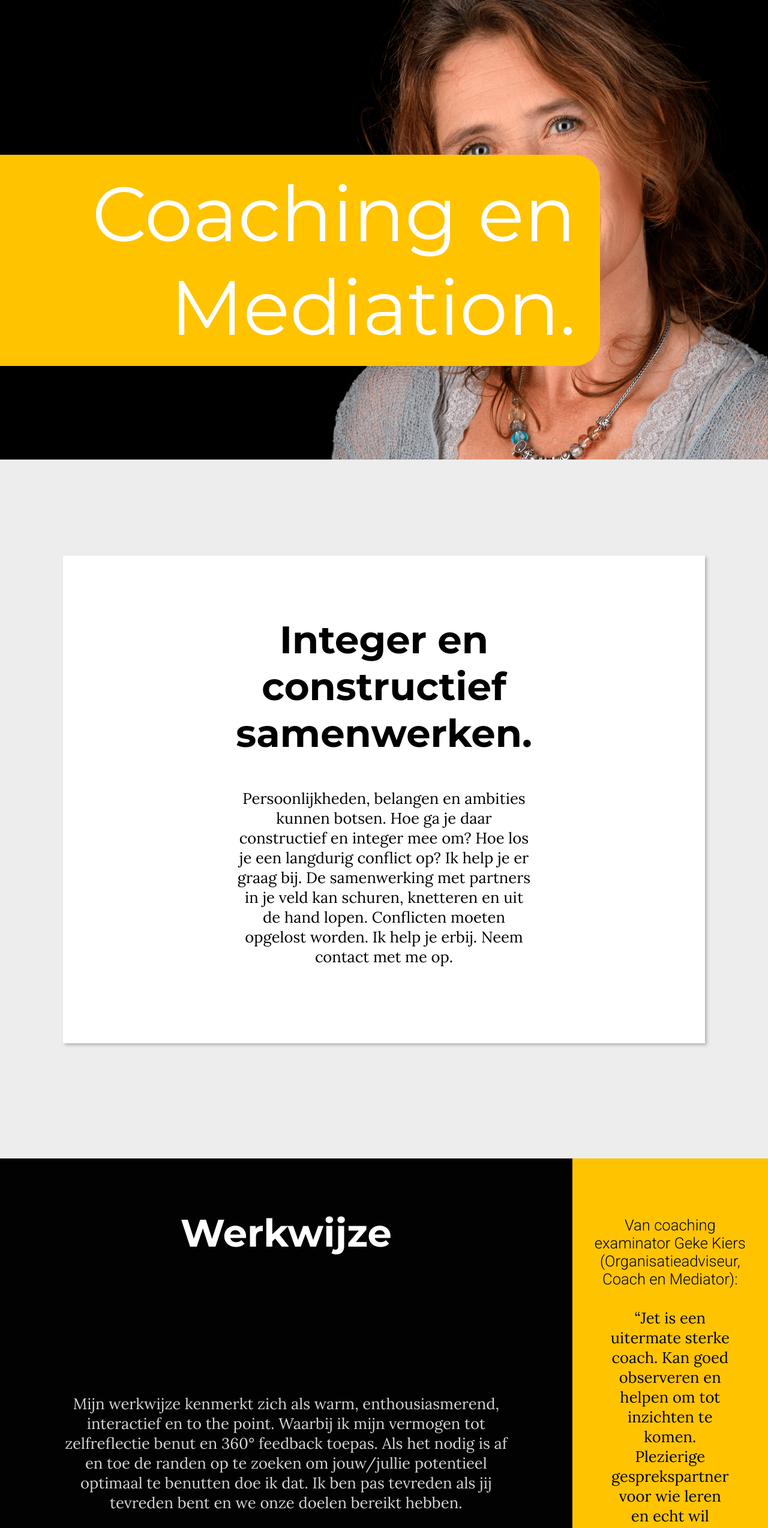
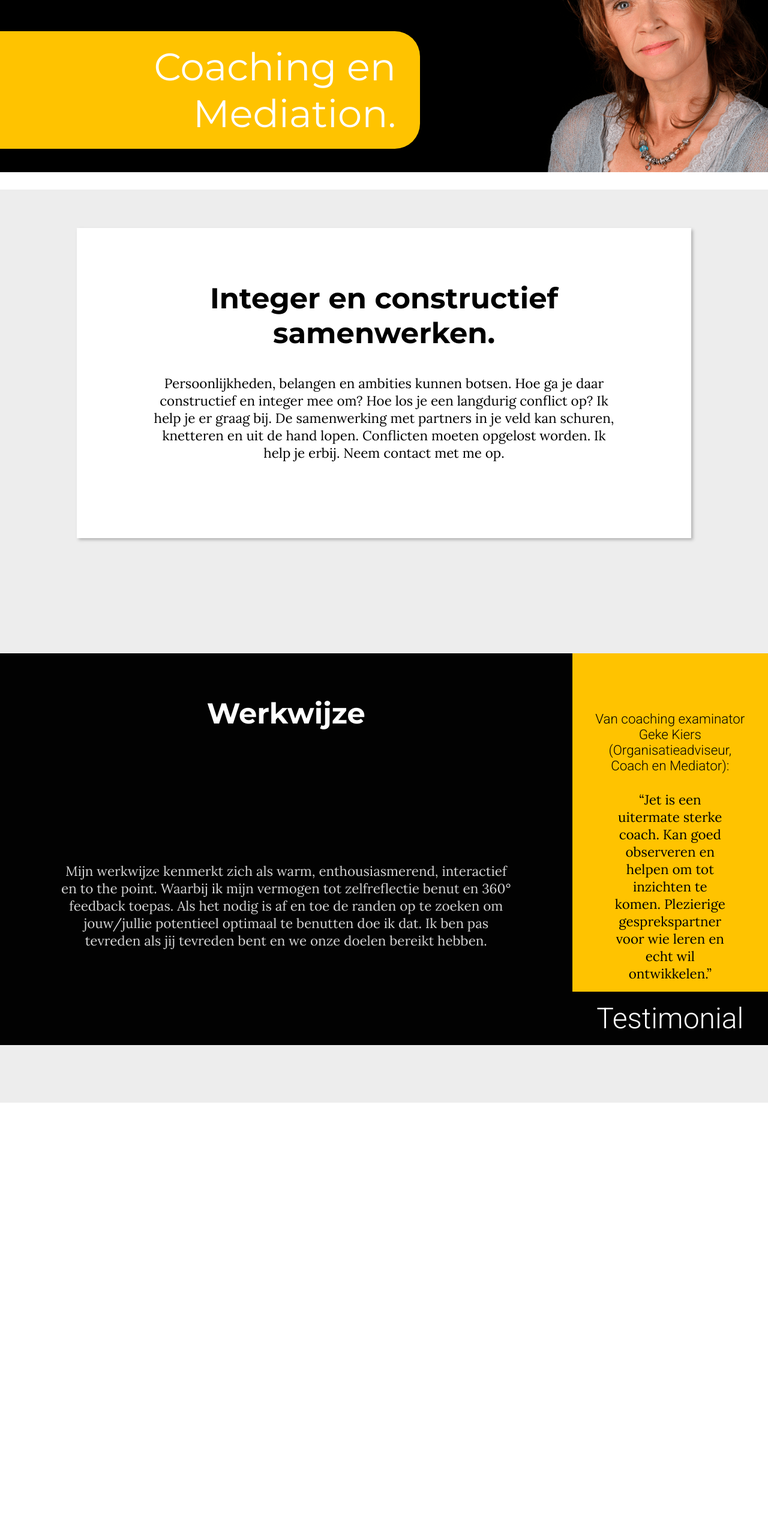
Before and after one commit to jodelajo/jet-app, a React (Create React App) app: page / in a window 1280 px wide. Shown: the part 234-2781 px from the top of the page at 60% size. After the commit the page ends 2072 px from the top, so only its background shows below. Built offline with nearby package versions, Linux system fonts and the light colour scheme.

Commit message:
resp adjustments

```diff
--- a/src/components/blokBreed/BlokBreed.module.css
+++ b/src/components/blokBreed/BlokBreed.module.css
@@ -1,7 +1,7 @@
 
 .blocks {
     /* min-height: 24rem; */
-    padding-top: 10rem;
+    padding-top: 4rem;
     padding-bottom: 2rem;
     width: 100%;
     display: flex;
@@ -14,11 +14,23 @@
 
 .blocks1 {
     /* width: 70%; */
-    margin: 0 30rem;
+    margin: 0 8rem;
     background-color: rgb(255, 255, 255);
     box-shadow: 3px 3px 5px rgb(179, 179, 179);
     text-align: center;
     align-items: center;
-    padding: 3rem 18rem 8rem 18rem;
+    padding: 3rem 8rem 8rem 8rem;
    justify-content: center;
 }
+
+@media only screen and (min-width: 2000px) {
+    .blocks {
+        padding-top: 10rem;
+        padding-bottom: 2rem;
+    }
+
+    .blocks1 {
+        margin: 0 30rem;
+        padding: 3rem 18rem 8rem 18rem;
+    }
+}
--- /dev/null
+++ b/src/components/blokTweeDerde/BlokTweeDerde.js
@@ -0,0 +1,32 @@
+import React from "react";
+import styles from "./BlokTweeDerde.module.css";
+
+function BlokTweeDerde() {
+  return (
+    <div className={styles.blocks}>
+      <div className={styles.blocks1}>
+        <h2>Werkwijze</h2>
+        Mijn werkwijze kenmerkt zich als warm, enthousiasmerend, interactief en
+        to the point. Waarbij ik mijn vermogen tot zelfreflectie benut en 360°
+        feedback toepas. Als het nodig is af en toe de randen op te zoeken om
+        jouw/jullie potentieel optimaal te benutten doe ik dat. Ik ben pas
+        tevreden als jij tevreden bent en we onze doelen bereikt hebben.
+      </div>
+      <div className={styles.blocks2}>
+        <div className={styles.test}>
+          Van coaching examinator Geke Kiers (Organisatieadviseur, Coach en
+          Mediator):
+        </div>
+        <br />
+        <div className={styles.quote}>
+          “Jet is een uitermate sterke coach. Kan goed observeren en helpen om
+          tot inzichten te komen. Plezierige gesprekspartner voor wie leren en
+          echt wil ontwikkelen.”
+        </div>
+        <div className={styles.testBlock}>Testimonial</div>
+      </div>
+    </div>
+  );
+}
+
+export default BlokTweeDerde;
--- /dev/null
+++ b/src/components/blokTweeDerde/BlokTweeDerde.module.css
@@ -0,0 +1,57 @@
+
+.blocks {
+    min-height: 24rem;
+    padding-top: 10rem;
+    padding-bottom: 6rem;
+    width: 100%;
+    height: auto;
+    display: flex;
+    justify-content: center;
+    flex-direction: row;
+    background-color: rgb(237, 237, 237);
+    align-items: stretch;
+    text-align: center;
+}
+
+.blocks1, .blocks2 {
+    text-align: center;
+    justify-content: center;
+    min-height: 26rem;
+    display: flex;
+    flex-direction: column;
+    align-items: stretch;
+    justify-content: space-between;
+}
+
+.blocks1 {
+    width: 70%;
+    padding: 2rem 6rem 10rem 6rem;
+    background-color: #020202;
+    color: rgb(213, 213, 213);;
+}
+.blocks1 h2 {
+    color: white;
+}
+
+.blocks2 {
+    width: 30%;
+    background-color: #FFc300;
+
+
+}
+.test {
+    font-family: "Roboto", sans-serif;
+    margin: 6rem 2rem 0 2rem;
+}
+.quote {
+    margin: 0 4rem;
+
+}
+.testBlock {
+    background-color: #020202;
+    color: white;
+    margin: 1rem 0 0 0;
+    font-size: 3rem;
+    font-family: "Roboto", sans-serif;
+    padding: 1rem 0;
+}
--- a/src/components/header/Header.module.css
+++ b/src/components/header/Header.module.css
@@ -1,3 +1,4 @@
+
 .header {
   display: flex;
   position: relative;
@@ -5,7 +6,8 @@
   background: url("../../assets/slider_jet_pan.png") no-repeat right top fixed;
   width: 100%;
   height: auto;
-  min-height: 1000px;
+  background-size: contain;
+  min-height: 550px;
   justify-content: center;
   flex-direction: column;
   align-items: flex-start;
@@ -15,37 +17,40 @@
 
 .banner {
   position: relative;
+  margin-bottom: 4rem;
   /* overflow: hidden; */
-  width: 1000px;
-  height: 400px;
+  width: 700px;
+  /* height: 300px; */
   animation-name: load;
   animation-timing-function: forwards;
   animation-duration: 2s;
-
 }
 
 .animation {
-    position: absolute;
-    left: -1000px;
-    width: 1000px;
-    height: 400px;
-    -webkit-animation: slide 1s forwards;
-    animation: slide 1s forwards;
-    /* animation-timing-function: ease-in-out; */
+  position: absolute;
+  left: -700px;
+  width: 700px;
+  /* height: 300px; */
+  -webkit-animation: slide 1s forwards;
+  animation: slide 1s forwards;
+  /* animation-timing-function: ease-in-out; */
 }
 
+
 @-webkit-keyframes slide {
-    100% { left: 0; }
+  100% {
+    left: 0;
+  }
 }
 
 @keyframes slide {
-    100% { left: 0; }
+  100% {
+    left: 0;
+  }
 }
 
-
 h1 {
-  margin-top: 12rem;
-  margin-bottom: 8rem;
+  font-size: 4rem;
   font-weight: 500;
   color: #fff;
   text-align: end;
@@ -59,3 +64,23 @@ h1 {
 .punt {
   color: #fff;
 }
+
+@media only screen and (min-width: 2000px) {
+  .header {
+    min-height: 1000px;
+  }
+  .banner {
+    width: 1000px;
+    /* height: 400px; */
+  }
+
+  .animation {
+    left: -1000px;
+    width: 1000px;
+    /* height: 400px; */
+  }
+
+  .animation h1 {
+    font-size: 8rem;
+  }
+}
--- a/src/components/navBar/NavBar.module.css
+++ b/src/components/navBar/NavBar.module.css
@@ -13,7 +13,7 @@
 
 .name, .menu {
     color: #020202;
-    width: 40%;
+
 }
 
 .name {
--- a/src/index.css
+++ b/src/index.css
@@ -13,7 +13,7 @@ body {
   padding: 0;
   font-family: "Lora", serif;
   box-sizing: border-box;
-  font-size: 1.6rem;
+  font-size: 1.4rem;
   width: 100%;
 }
 
@@ -58,6 +58,17 @@ h2 {
     font-size: 8rem;
   }
   h2 {
-    font-size: 4rem;
+    font-size: 3rem;
   }
 }
+@media only screen and (min-width: 2000px) {
+  h1 {
+    font-size: 8rem;
+  }
+  h2 {
+    font-size: 5rem;
+  }
+  body {
+    font-size: 1.6rem;
+  }
+}
--- a/src/pages/home/Home.js
+++ b/src/pages/home/Home.js
@@ -2,6 +2,7 @@ import React from "react";
 import styles from "./Home.module.css";
 import Header from "../../components/header/Header";
 import BlokBreed from "../../components/blokBreed/BlokBreed";
+import BlokTweeDerde from "../../components/blokTweeDerde/BlokTweeDerde";
 
 export default function Home() {
   return (
@@ -9,30 +10,8 @@ export default function Home() {
       <Header />
       <main className={styles.homeMain}>
         <BlokBreed />
-        <div className={styles.blocks}>
-          <div className={styles.blocks1}>
-            <h2>Werkwijze</h2>
-            Mijn werkwijze kenmerkt zich als warm, enthousiasmerend, interactief
-            en to the point. Waarbij ik mijn vermogen tot zelfreflectie benut en
-            360° feedback toepas. Als het nodig is af en toe de randen op te
-            zoeken om jouw/jullie potentieel optimaal te benutten doe ik dat. Ik
-            ben pas tevreden als jij tevreden bent en we onze doelen bereikt
-            hebben.
-          </div>
-          <div className={styles.blocks2}>
-            <div className={styles.test}>
-              Van coaching examinator Geke Kiers (Organisatieadviseur, Coach en
-              Mediator):
-            </div>
-            <br />
-            <div className={styles.quote}>
-              “Jet is een uitermate sterke coach. Kan goed observeren en helpen
-              om tot inzichten te komen. Plezierige gesprekspartner voor wie
-              leren en echt wil ontwikkelen.”
-            </div>
-            <div className={styles.testBlock}>Testimonial</div>
-          </div>
-        </div>
+        <BlokTweeDerde />
+
       </main>
     </div>
   );
--- a/src/pages/home/Home.module.css
+++ b/src/pages/home/Home.module.css
@@ -4,61 +4,3 @@
     padding: 0;
     flex: 1;
 }
-
-.blocks {
-    min-height: 24rem;
-    padding-top: 10rem;
-    padding-bottom: 6rem;
-    width: 100%;
-    height: auto;
-    display: flex;
-    justify-content: center;
-    flex-direction: row;
-    background-color: rgb(237, 237, 237);
-    align-items: stretch;
-    text-align: center;
-}
-
-.blocks1, .blocks2 {
-    text-align: center;
-    justify-content: center;
-    min-height: 26rem;
-    display: flex;
-    flex-direction: column;
-    align-items: stretch;
-    justify-content: space-between;
-}
-
-.blocks1 {
-    width: 70%;
-    padding: 2rem 6rem 10rem 6rem;
-    background-color: #020202;
-    color: rgb(213, 213, 213);;
-}
-.blocks1 h2 {
-    color: white;
-}
-
-.blocks2 {
-    width: 30%;
-    background-color: #FFc300;
-
-
-}
-
-.test {
-    font-family: "Roboto", sans-serif;
-    margin: 6rem 2rem 0 2rem;
-}
-.quote {
-    margin: 0 4rem;
-
-}
-.testBlock {
-    background-color: #020202;
-    color: white;
-    margin: 1rem 0 0 0;
-    font-size: 3rem;
-    font-family: "Roboto", sans-serif;
-    padding: 1rem 0;
-}
```
